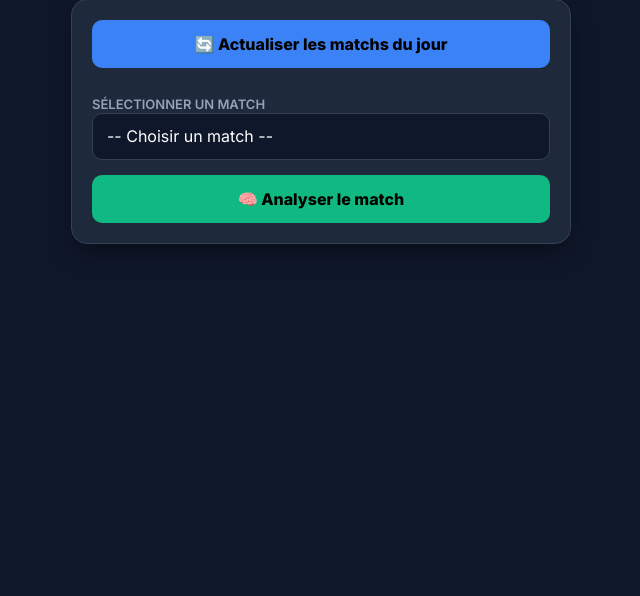
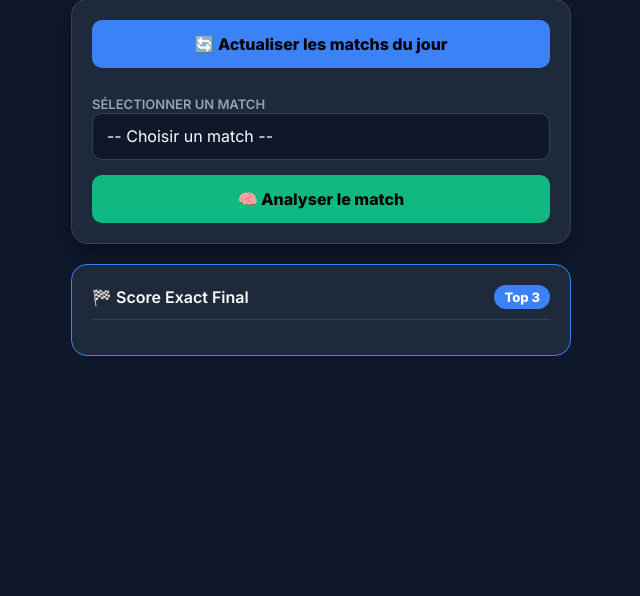
Before and after one commit to hamzypogba0610-pixel/Orion_bot237, a FastAPI app: page / in a window 1280 px wide. Shown: the part 112-708 px from the top of the page, without its empty margins (319-959 px from the left). Run offline with FastAPI, Linux system fonts and the light colour scheme; data that the repository does not hold is empty.

Commit message:
Update index.html

```diff
--- a/templates/index.html
+++ b/templates/index.html
@@ -117,6 +117,13 @@
 
                 <button class="btn-save" onclick="sauvegarderPrediction()">💾 Sauvegarder cette analyse</button>
             </div>
+        </div>
+        <div class="market-card" style="border: 1px solid var(--blue);">
+    <div class="market-header">
+        <span class="market-title">🏁 Score Exact Final</span>
+        <span class="market-total" style="background:var(--blue); color:#fff;">Top 3</span>
+    </div>
+    <div id="ftScoresProbs" style="display:flex; justify-content:space-between; text-align:center;"></div>
         </div>
 
         <div id="page-historique" class="page">
@@ -245,6 +252,8 @@
 
             try {
                 const resC = await fetch(`/predict-corners/${matchId}`);
+                const resFT = await fetch(`/predict-ft-score/${matchId}`);
+                const dataFT = await resFT.json();
                 const dataC = await resC.json();
                 const resK = await fetch(`/predict-cards/${matchId}`);
                 const dataK = await resK.json();
@@ -294,6 +303,18 @@ if (dataC.contexte) {
                     `;
                 });
                 document.getElementById('htScoresProbs').innerHTML = htHtml;
+                let ftHtml = '';
+    dataFT.top_scores_finaux.forEach((s, index) => {
+    let color = index === 0 ? 'var(--blue)' : 'var(--text-main)';
+    let border = index === 0 ? 'var(--blue)' : 'var(--border)';
+    ftHtml += `
+        <div style="background:var(--bg-dark); padding:10px; border-radius:8px; width:30%; border: 1px solid ${border};">
+            <div style="font-size:20px; font-weight:800; color:${color};">${s.score}</div>
+            <div style="font-size:12px; color:var(--text-muted); margin-top:4px;">${s.probabilite}%</div>
+        </div>
+    `;
+});
+document.getElementById('ftScoresProbs').innerHTML = ftHtml;
 
                 document.getElementById('resultats').style.display = 'block';
             } catch (e) { alert("Erreur de connexion."); }
```
